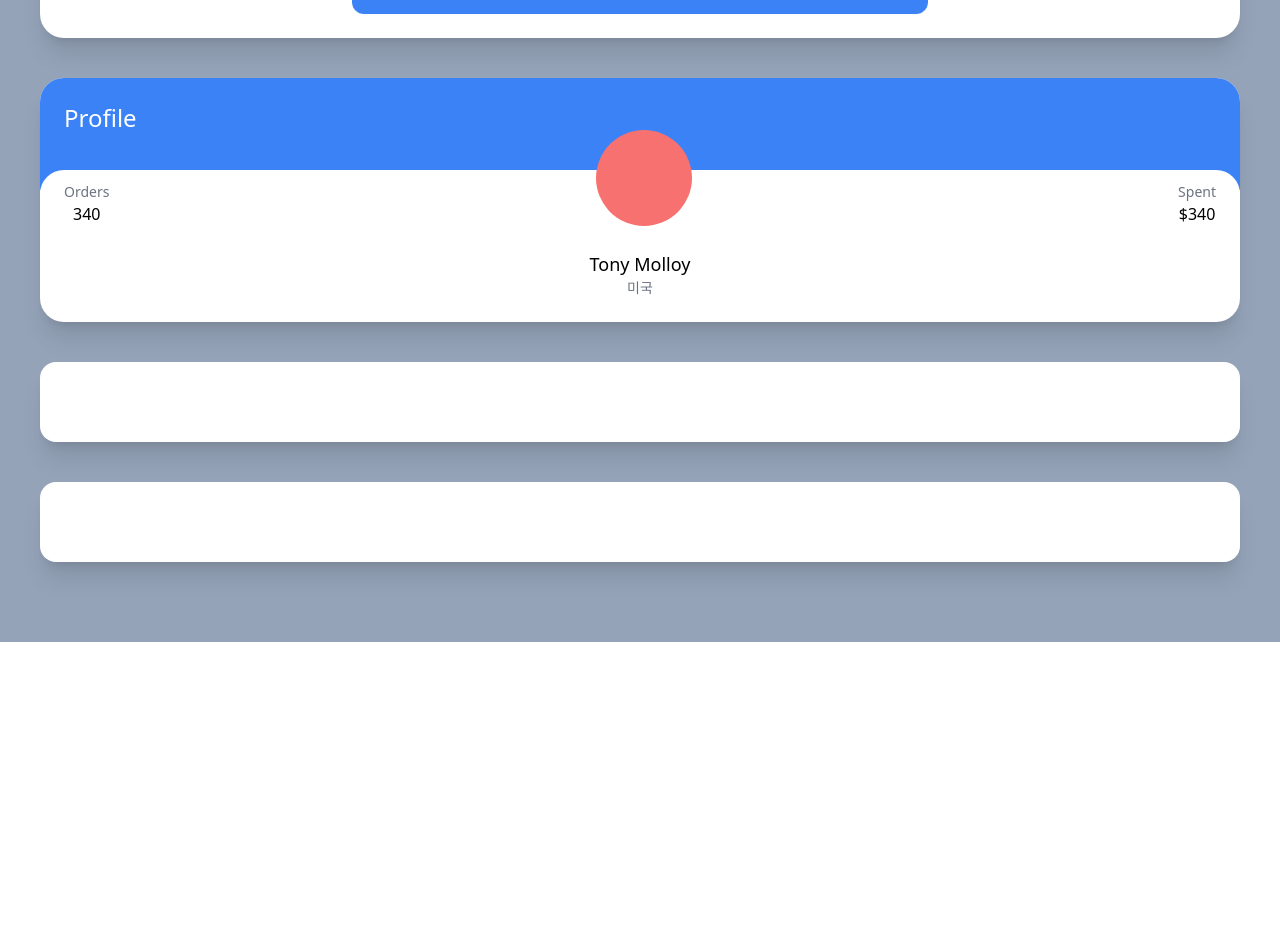
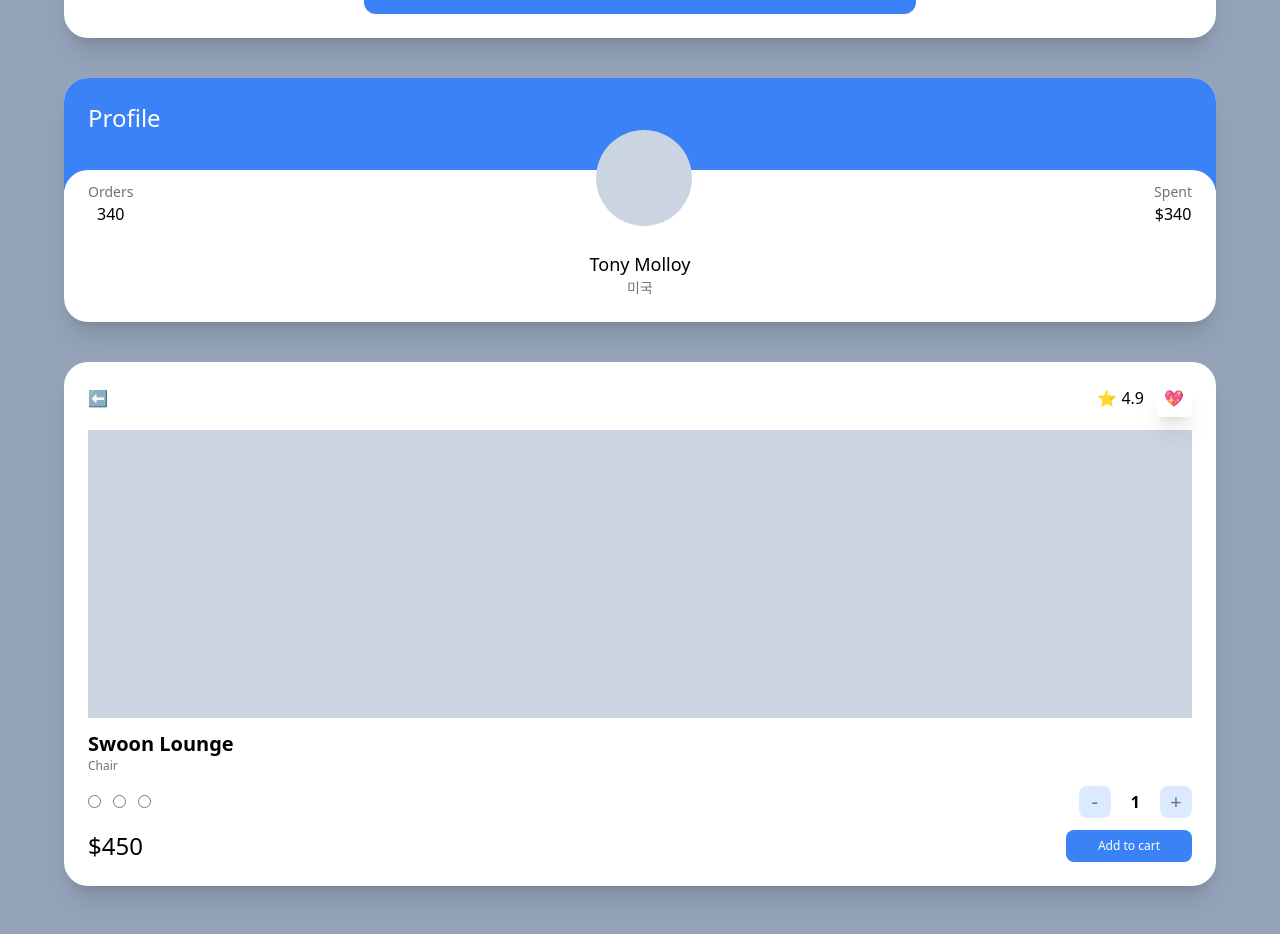
Before and after one commit to ralo-med/carrot-market2, a Next.js app: page / in a window 1280 px wide. Shown: the part 300-1234 px from the top of the page. Before the commit the page ends 942 px from the top, so only its background shows below. Built offline with nearby package versions, Linux system fonts and the light colour scheme.

Commit message:
#4.3 Test Drive part Three

```diff
--- a/pages/index.tsx
+++ b/pages/index.tsx
@@ -2,7 +2,7 @@ import type { NextPage } from "next";
 
 const Home: NextPage = () => {
   return (
-    <div className="bg-slate-400 py-20 px-10 grid gap-10">
+    <div className="bg-slate-400 py-20 px-16 grid gap-10 min-h-screen">
       <div className="bg-white p-6 rounded-3xl shadow-xl">
         <span className="font-semibold text-3xl">Select Item</span>
         <div className="flex justify-between my-2">
@@ -35,7 +35,7 @@ const Home: NextPage = () => {
               <span className="text-sm text-gray-500">Orders</span>
               <span className="font-medium">340</span>
             </div>
-            <div className="h-24 w-24 bg-red-400 rounded-full" />
+            <div className="h-24 w-24 bg-slate-300 rounded-full" />
             <div className="flex flex-col items-center">
               <span className="text-sm text-gray-500">Spent</span>
               <span className="font-medium">$340</span>
@@ -47,8 +47,43 @@ const Home: NextPage = () => {
           </div>
         </div>
       </div>
-      <div className="bg-white p-10 rounded-2xl shadow-xl"></div>
-      <div className="bg-white p-10 rounded-2xl shadow-xl"></div>
+
+      <div className="bg-white p-6 rounded-3xl shadow-xl">
+        <div className="flex mb-5 justify-between items-center">
+          <span>⬅️</span>
+          <div className="space-x-3">
+            <span>⭐️ 4.9</span>
+            <span className="shadow-xl p-2 rounded-md">💖</span>
+          </div>
+        </div>
+        <div className="bg-slate-300 h-72 mb-3"></div>
+        <div className="flex flex-col">
+          <span className="font-bold text-xl">Swoon Lounge</span>
+          <span className="text-xs text-gray-500">Chair</span>
+          <div className="mt-3 mb-3 flex justify-between items-center">
+            <div className="space-x-3">
+              <input type="radio" />
+              <input type="radio" />
+              <input type="radio" />
+            </div>
+            <div className="flex items-center space-x-5">
+              <button className=" rounded-lg bg-blue-100 flex justify-center items-center aspect-square w-8 text-xl text-gray-500">
+                -
+              </button>
+              <span className="font-bold">1</span>
+              <button className=" rounded-lg bg-blue-100 flex justify-center items-center aspect-square w-8 text-xl text-gray-500">
+                +
+              </button>
+            </div>
+          </div>
+          <div className="flex justify-between items-center">
+            <span className="font-medium text-2xl">$450</span>
+            <button className="bg-blue-500 py-2 px-8 text-center text-xs text-white rounded-lg">
+              Add to cart
+            </button>
+          </div>
+        </div>
+      </div>
     </div>
   );
 };
```
